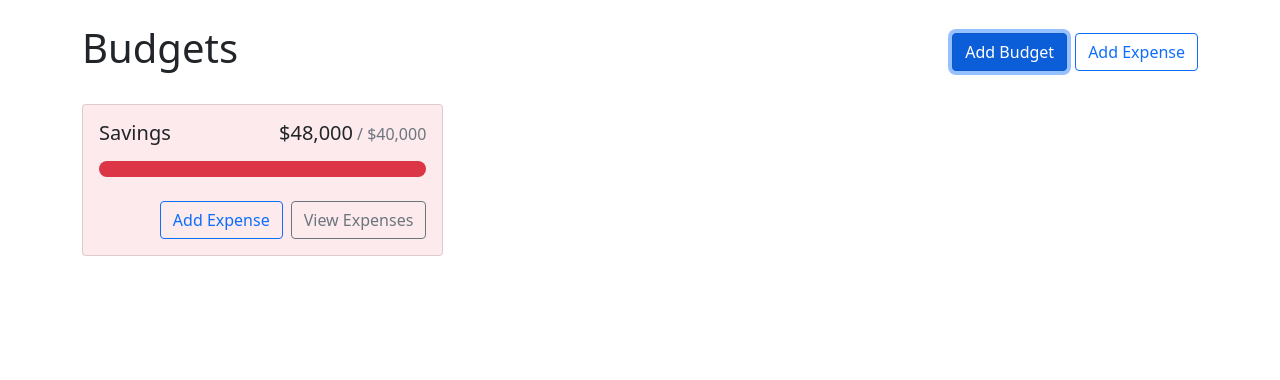
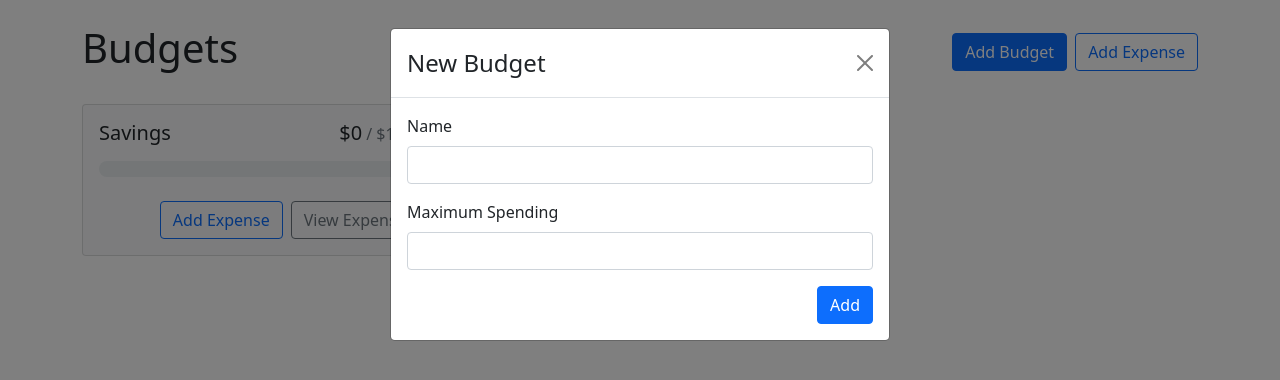
Before and after one commit to shemamugisha/budget-app, a React (Create React App) app: page / in a window 1280 px wide. Both pictures are taken after a click on the button "Add Budget". Shown: the top 380 px of the page. Built offline with nearby package versions, Linux system fonts and the light colour scheme.

Commit message:
adding budget

```diff
--- a/src/App.tsx
+++ b/src/App.tsx
@@ -1,13 +1,22 @@
-import { FC } from "react";
+import { FC, useState } from "react";
 import { Container, Button, Stack } from "react-bootstrap";
-import { BudgetCard } from "./components";
+import { BudgetCard, AddBudget } from "./components";
+import { useBudget } from "./context/BudgetContext";
 
 const App: FC = () => {
+  const [showAddBudgetModal, setShowAddBudgetModal] = useState(false);
+
+  const { budgets, expenses, getBudgetExpense } = useBudget();
+
+  console.log(budgets);
+
   return (
     <Container className="my-4">
       <Stack direction="horizontal" gap={2} className="mb-4">
         <h1 className="me-auto">Budgets</h1>
-                <Button variant="primary">Add Budget</Button>
+        <Button variant="primary" onClick={() => setShowAddBudgetModal(true)}>
+          Add Budget
+        </Button>
         <Button variant="outline-primary">Add Expense</Button>
       </Stack>
 
@@ -19,8 +28,14 @@ const App: FC = () => {
           alignItems: "flex-start",
         }}
       >
-                <BudgetCard gray="bg-light" name="Savings" amount={48000} max={40000} />
+        {budgets &&
+          budgets.map(({ max, name, id }) => {
+            const amount = getBudgetExpense(id).reduce((total, expense) => total + expense.amount, 0);
+
+            return <BudgetCard key={id} gray="bg-light" name={name} amount={amount} max={max} />;
+          })}
       </div>
+      <AddBudget show={showAddBudgetModal} handleClose={() => setShowAddBudgetModal(false)} />
     </Container>
   );
 };
--- /dev/null
+++ b/src/components/AddBudget.tsx
@@ -0,0 +1,53 @@
+import { FC, FormEvent, useRef } from "react";
+import { v4 as uuid } from "uuid";
+import { Form, Modal, Button } from "react-bootstrap";
+import { useBudget } from "../context/BudgetContext";
+
+interface Props {
+  show: boolean;
+  handleClose: () => void;
+}
+
+const AddBudget: FC<Props> = ({ show, handleClose }) => {
+  const nameRef = useRef<HTMLInputElement>(null!);
+  const maxRef = useRef<HTMLInputElement>(null!);
+
+  const { addBudget } = useBudget();
+
+  const handleSubmit = (e: FormEvent<HTMLFormElement>) => {
+    e.preventDefault();
+    addBudget({
+      id: uuid(),
+      name: nameRef.current?.value,
+      max: parseFloat(maxRef.current.value),
+    });
+    handleClose();
+  };
+
+  return (
+    <Modal show={show} onHide={handleClose}>
+      <Form onSubmit={handleSubmit}>
+        <Modal.Header closeButton>
+          <Modal.Title>New Budget</Modal.Title>
+        </Modal.Header>
+        <Modal.Body>
+          <Form.Group className="mb-3" controlId="name">
+            <Form.Label>Name</Form.Label>
+            <Form.Control ref={nameRef} type="text" required />
+          </Form.Group>
+          <Form.Group className="mb-3" controlId="max">
+            <Form.Label>Maximum Spending</Form.Label>
+            <Form.Control ref={maxRef} type="number" required min={0} step={0.01} />
+          </Form.Group>
+          <div className="d-flex justify-content-end">
+            <Button variant="primary" type="submit">
+              Add
+            </Button>
+          </div>
+        </Modal.Body>
+      </Form>
+    </Modal>
+  );
+};
+
+export default AddBudget;
--- a/src/components/index.ts
+++ b/src/components/index.ts
@@ -1 +1,2 @@
 export { default as BudgetCard } from "./BudgetCard";
+export { default as AddBudget } from "./AddBudget";
--- a/src/context/BudgetContext.tsx
+++ b/src/context/BudgetContext.tsx
@@ -1,15 +1,14 @@
-import { FC, createContext, useState, useContext } from "react";
+import { FC, createContext, useContext } from "react";
 import { BudgetContextState, IBudget, IExpense } from "../types";
 import { useLocalStorage } from "../hooks";
-
 export const initialState: BudgetContextState = {
-  expenses: [{ id: "", description: "", amount: "" }],
-  budgets: [{ max: 1000, name: "Savings", id: "" }],
+  expenses: [{ id: "ww$ww", description: "", amount: 0 }],
+  budgets: [{ max: 1000, name: "Savings", id: "iii2$" }],
   addExpense: () => {},
   addBudget: () => {},
   deleteBudget: () => {},
   deleteExpense: () => {},
-  getBudgetExpense: () => {},
+  getBudgetExpense: () => [],
 };
 
 export const BudgetContext = createContext<BudgetContextState>(initialState);
@@ -23,7 +22,8 @@ export const UNCATEGORIZED_BUDGET_ID = "Uncategorized";
 export const BudgetProvider: FC = ({ children }) => {
   const [expenses, setExpenses] = useLocalStorage("expense", initialState.expenses);
 
-  const [budgets, setBudgets] = useState(initialState.budgets);
+  // const [expenses, setExpenses] = useState(initialState.expenses);
+  const [budgets, setBudgets] = useLocalStorage("budgets", initialState.budgets);
 
   const addExpense = (newExpense: IExpense) => {
     const expenseObj: IExpense = {
@@ -47,7 +47,7 @@ export const BudgetProvider: FC = ({ children }) => {
     setBudgets([...budgets, BudgetObj]);
   };
 
-  const getBudgetExpense = (budgetId: string) => expenses.filter((expense) => expense.id === budgetId);
+  const getBudgetExpense = (budgetId: string) => expenses.filter((expense) => budgetId === expense.id);
 
   const deleteBudget = (id: string) => {
     setExpenses((prevExpenses) => {
--- a/src/types/index.ts
+++ b/src/types/index.ts
@@ -1,7 +1,7 @@
 export interface IExpense {
   id: string;
   description: string;
-  amount: string;
+  amount: number;
 }
 
 export interface IBudget {
@@ -13,7 +13,7 @@ export interface IBudget {
 export type BudgetContextState = {
   expenses: IExpense[];
   budgets: IBudget[];
-  getBudgetExpense: (id: string) => void;
+  getBudgetExpense: (id: string) => IExpense[];
   addExpense: (expense: IExpense) => void;
   addBudget: (budget: IBudget) => void;
   deleteBudget: (id: string) => void;
```
Lines whose indentation alone changed are shown as unchanged.
